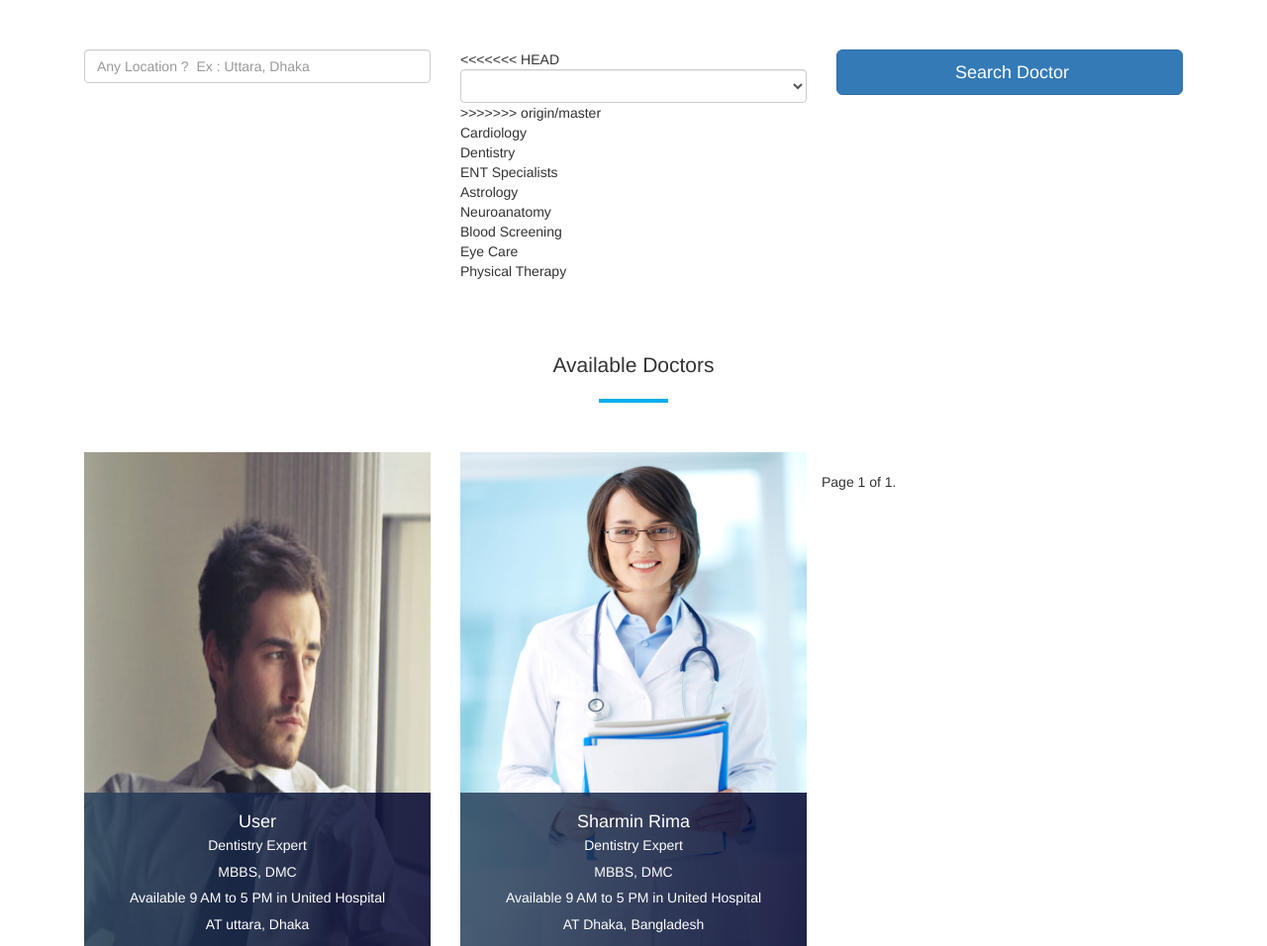
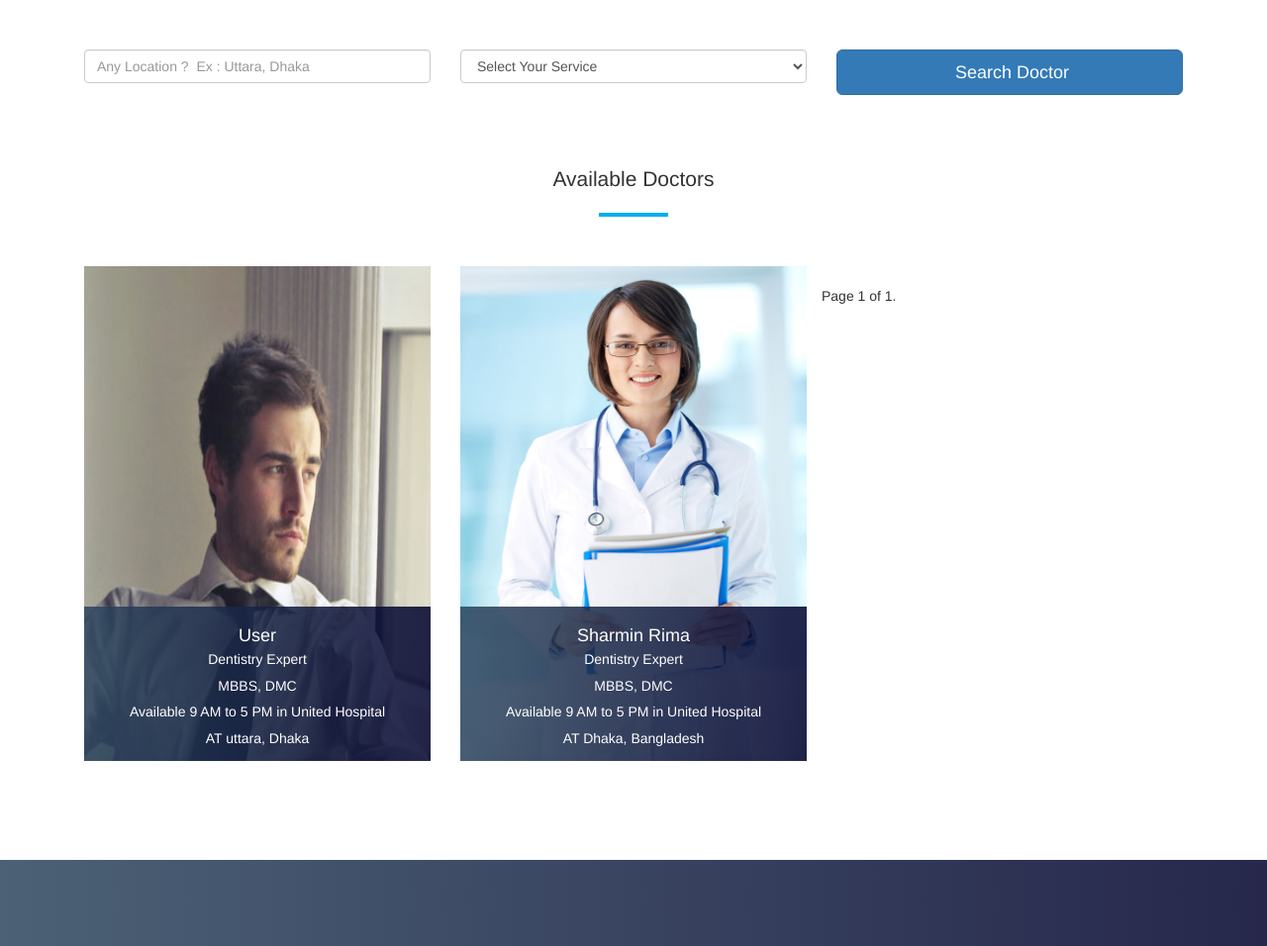
Before and after one commit to nazmul199512/django-doctor-appointment, a Django app: page / in a window 1280 px wide. Shown: the part 130-1086 px from the top of the page at 99% size. Run offline with Django 3.2, Linux system fonts and the light colour scheme; data comes from the database, SQL or seed files in the repository; lists and menus that the app fills with data are empty; some libraries are stand-ins or nearby versions; some web fonts are replaced.

Commit message:
Update home.html

```diff
--- a/templates/home.html
+++ b/templates/home.html
@@ -22,11 +22,9 @@
                         </div>
 
                         <div class="col-12 col-sm-6 col-md-6 col-lg-4 mb-4 mb-lg-0">
-<<<<<<< HEAD
-                            <select id="department" name="department"  class="form-control" >
-=======
+
+
                             <select id="department" name="department" class="form-control">
->>>>>>> origin/master
                                 <option style="display: none;" >Select Your Service</option>
                                 <option>Cardiology</option>
                                 <option>Dentistry</option>
```
